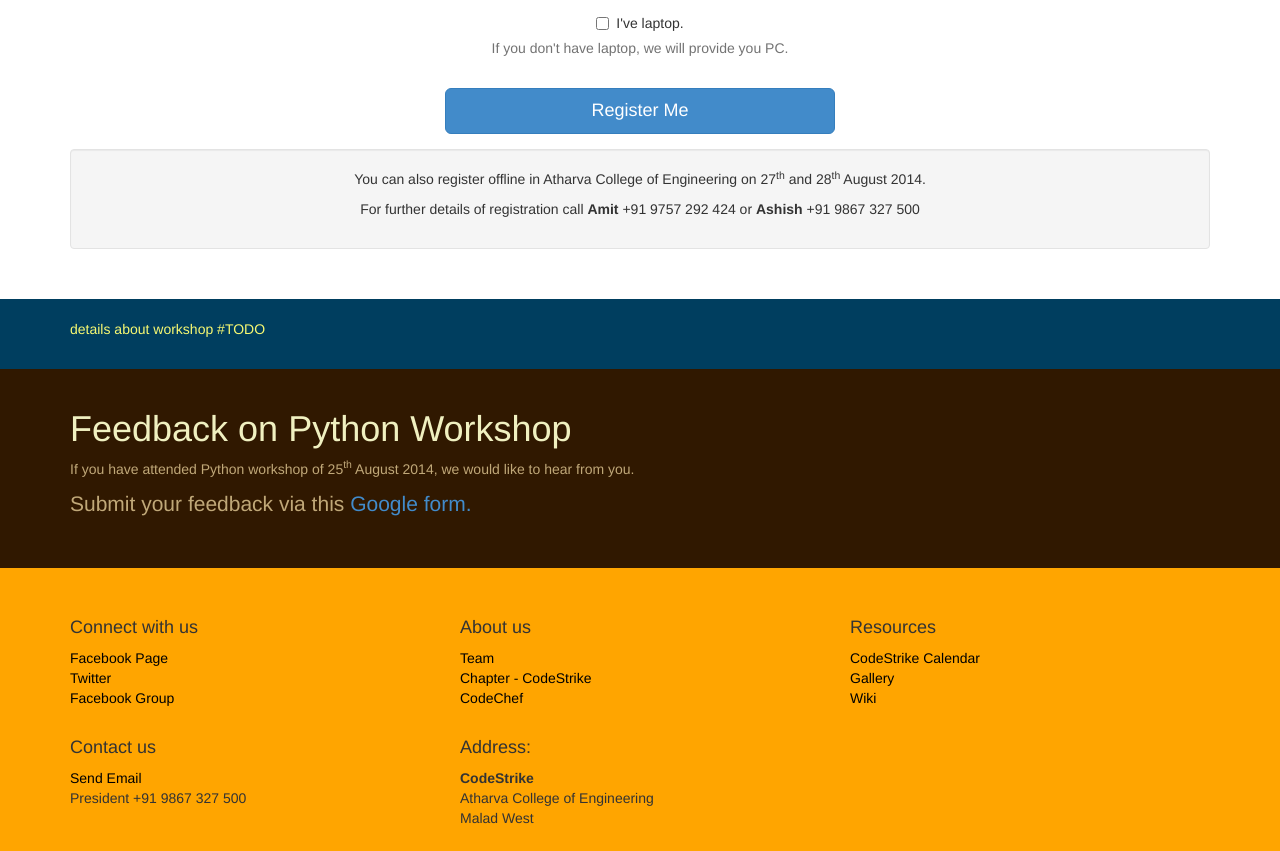
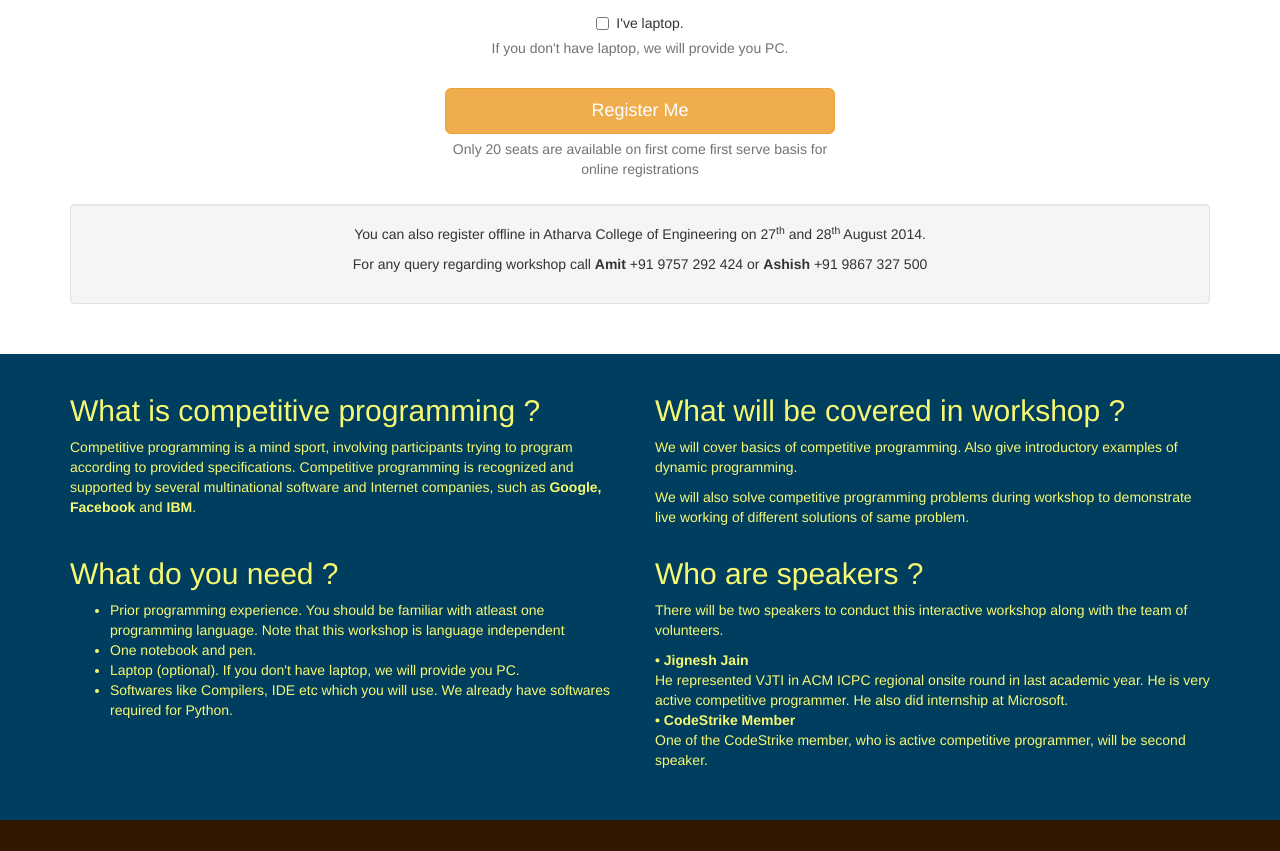
Before and after one commit to codestrike/webstrike, a website: page index.html in a window 1280 px wide. Shown: the part 900-1751 px from the top of the page. Drawn offline with Linux system fonts and the light colour scheme.

Commit message:
Competitive workshop details added

```diff
--- a/index.html
+++ b/index.html
@@ -98,8 +98,9 @@
           <div class="form-group">
             <label class="control-label" for=""></label>
             <div class="controls">
-              <button name="" type="submit" title="Register me for this python workshop" class="btn btn-primary btn-lg btn-block" ng-click="submit()">Register Me</button>
+              <button name="" type="submit" title="Register me for this python workshop" class="btn btn-warning btn-lg btn-block" ng-click="submit()">Register Me</button>
             </div>
+            <span class="help-block">Only 20 seats are available on first come first serve basis for online registrations</span>
           </div>
 
         </fieldset>
@@ -117,14 +118,45 @@
 
       <aside class="well">
           <p>You can also register offline in Atharva College of Engineering on 27<sup>th</sup> and 28<sup>th</sup> August 2014.</p>
-          <p>For further details of registration call <b>Amit</b> +91 9757 292 424 or <b>Ashish</b> +91 9867 327 500</p>
+          <p>For any query regarding workshop call <b>Amit</b> +91 9757 292 424 or <b>Ashish</b> +91 9867 327 500</p>
           </aside>
     </section>
   </div>
 
   <section class="plate plate-sky">
     <div class="container">
-      details about workshop #TODO
+      <div class="row">
+        <div class="col-sm-6">
+          <h2>What is competitive programming ?</h2>
+          <p>Competitive programming is a mind sport, involving participants trying to program according to provided specifications. Competitive programming is recognized and supported by several multinational software and Internet companies, such as <b>Google, Facebook</b> and <b>IBM</b>.</p>
+        </div>
+        <div class="col-sm-6">
+          <h2>What will be covered in workshop ?</h2>
+          <p>We will cover basics of competitive programming. Also give introductory examples of dynamic programming.</p>
+          <p>We will also solve competitive programming problems during workshop to demonstrate live working of different solutions of same problem.</p>
+        </div>
+      </div>
+      <div class="row">
+        <div class="col-sm-6">
+          <h2>What do you need ?</h2>
+          <ul>
+            <li>Prior programming experience. You should be familiar with atleast one programming language. Note that this workshop is language independent</li>
+            <li>One notebook and pen.</li>
+            <li>Laptop (optional). If you don't have laptop, we will provide you PC.</li>
+            <li>Softwares like Compilers, IDE etc which you will use. We already have softwares required for Python.</li>
+          </ul>
+        </div>
+        <div class="col-sm-6">
+          <h2>Who are speakers ?</h2>
+          <p>There will be two speakers to conduct this interactive workshop along with the team of volunteers.</p>
+          <dl>
+            <dt>&bull; Jignesh Jain</dt>
+            <dd>He represented VJTI in ACM ICPC regional onsite round in last academic year. He is very active competitive programmer. He also did internship at Microsoft.</dd>
+            <dt>&bull; CodeStrike Member</dt>
+            <dd>One of the CodeStrike member, who is active competitive programmer, will be second speaker.</dd>
+          </dl>
+        </div>
+      </div>
     </div>
   </section>
 
```
